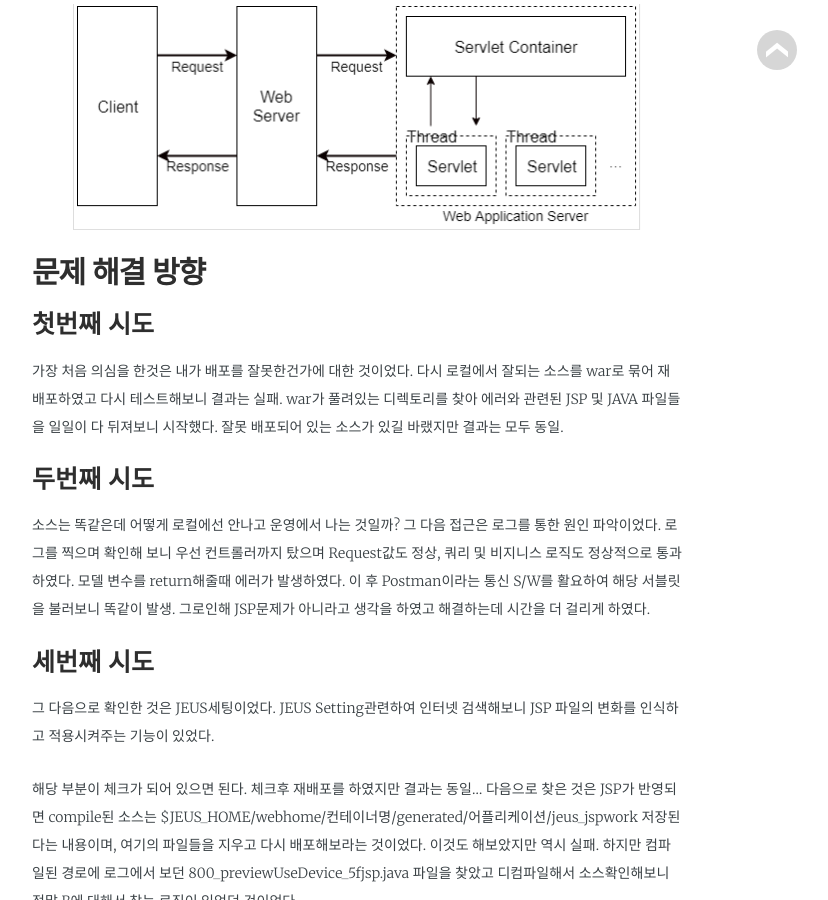
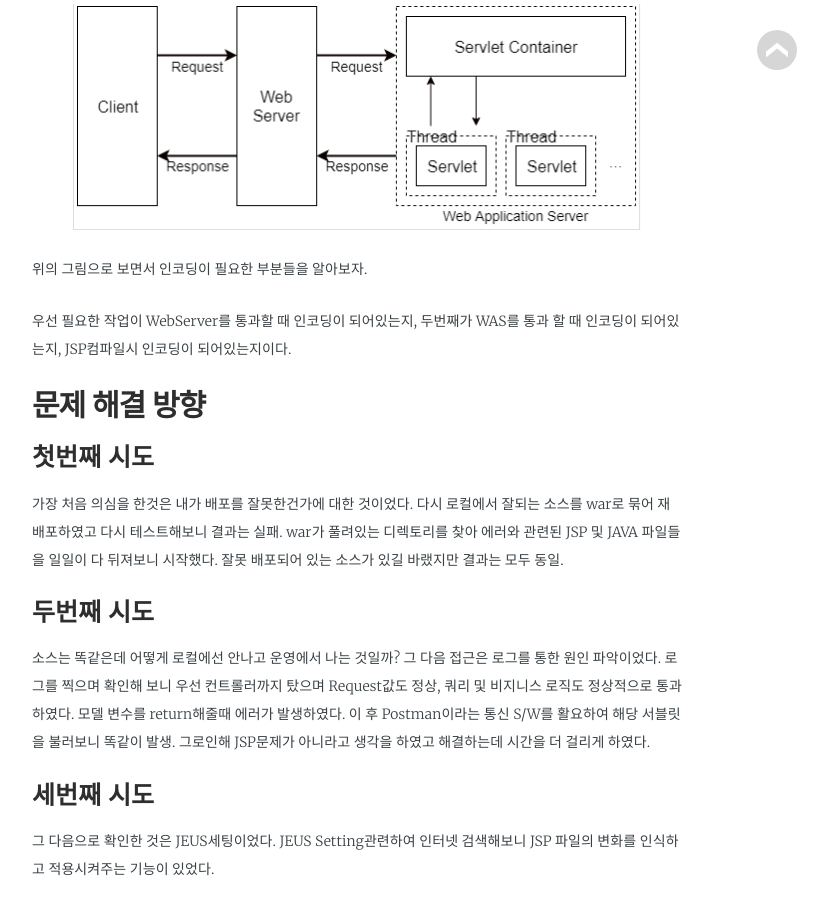
Before and after one commit to jwillmer/jekyllDecent, a Jekyll site: the page built from _posts/2019-04-01-spring-encoding.md, in a window 1280 px wide and 900 px high, scrolled down 680 px. Shown: the whole window, without its empty margins (283-1111 px from the left). Built offline with Jekyll 4.4.1, drawn with Linux system fonts in a browser that asks for light colours; some web fonts are replaced.

Commit message:
Update 2019-04-01-spring-encoding.md

```diff
--- a/_posts/2019-04-01-spring-encoding.md
+++ b/_posts/2019-04-01-spring-encoding.md
@@ -22,6 +22,12 @@ math:		   false
 <img src="{{ "/media/img/Spring/UTF8.PNG" | absolute_url }}" />
 </figure>
 </aside>
+
+위의 그림으로 보면서 인코딩이 필요한 부분들을 알아보자.
+
+우선 필요한 작업이 WebServer를 통과할 때 인코딩이 되어있는지,
+두번째가 WAS를 통과 할 때 인코딩이 되어있는지,
+JSP컴파일시 인코딩이 되어있는지이다.
 
 ## 문제 해결 방향
 
```
